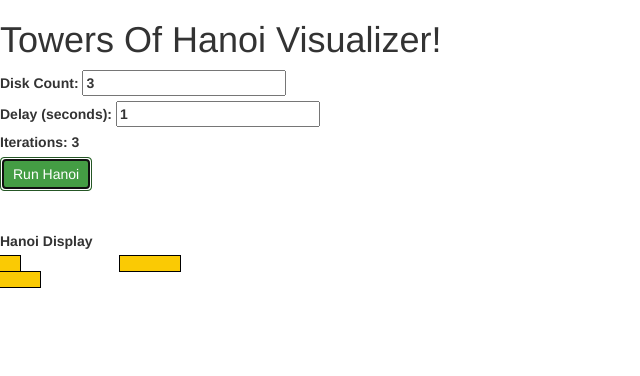
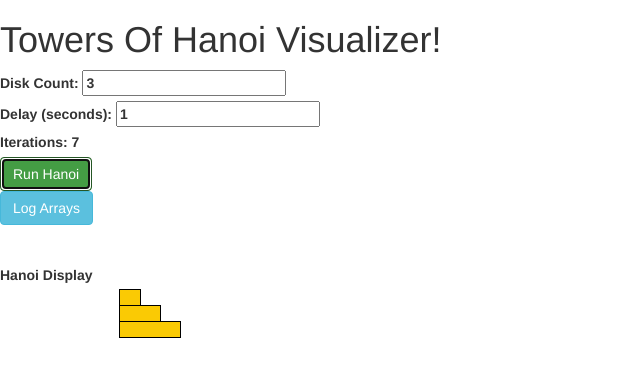
Before and after one commit to HazardDev/Hanoi, an Angular app: page / in a window 1280 px wide. Both pictures are taken after a click on the button "Run Hanoi". Shown: the top 376 px of the page, without its empty margins (0-640 px from the left). Built offline with nearby package versions, Linux system fonts and the light colour scheme.

Commit message:
At least it shows now

```diff
--- a/src/app/components/hanoi/hanoi.component.css
+++ b/src/app/components/hanoi/hanoi.component.css
@@ -8,7 +8,3 @@
 .hanoi-view {
 	display: inline-flex;
 }
-
-.hanoi-tower {
-	/*position: relative;*/
-}
--- a/src/app/components/hanoi/hanoi.component.html
+++ b/src/app/components/hanoi/hanoi.component.html
@@ -6,6 +6,9 @@
   <label>Iterations: {{iterations}}</label>
   <br>
   <button class="btn btn-success" (click)="hanoi()">Run Hanoi</button>
+  <br>
+  <button class="btn btn-info" (click)="printArr()">Log Arrays</button>
+
 </div>
 
 <br><br>
@@ -18,10 +21,10 @@
 			<div [hidden]="!A.includes(item) && item !== undefined" [style.width.px]="item * 20" class="hanoi-block" *ngFor="let item of A.reverse()"></div>
 		</div>
 		<div class="hanoi-tower" [style.width.px]="disks * 20">
-			<div [hidden]="!B.includes(item) && item !== undefined" [style.width.px]="item * 20" class="hanoi-block" *ngFor="let item of B"></div>
+			<div [hidden]="!B.includes(item) && item !== undefined" [style.width.px]="item * 20" class="hanoi-block" *ngFor="let item of B.reverse()"></div>
 		</div>
 		<div class="hanoi-tower" [style.width.px]="disks * 20">
-			<div [hidden]="!C.includes(item) && item !== undefined" [style.width.px]="item * 20" class="hanoi-block" *ngFor="let item of C"></div>
+			<div [hidden]="!C.includes(item) && item !== undefined" [style.width.px]="item * 20" class="hanoi-block" *ngFor="let item of C.reverse()"></div>
 		</div>
 	</div>
 
--- a/src/app/components/hanoi/hanoi.component.ts
+++ b/src/app/components/hanoi/hanoi.component.ts
@@ -1,4 +1,4 @@
-import { Component, OnInit } from '@angular/core';
+import { Component, OnInit, NgZone } from '@angular/core';
 
 @Component({
 	//moduleId: module.id,
@@ -8,51 +8,51 @@ import { Component, OnInit } from '@angular/core';
 })
 export class HanoiComponent {
 
+	constructor(private zone: NgZone){}
+
 	iterations: number = 0;
 	disks: number = 3;
 	A = []
 	B = []
 	C = []
 	seconds: number = 1;
-	doHanoi = function(disks: number, source: Array<number>, destination: Array<number>, spare: Array<number>,){
-		setTimeout(() =>
-		{
-			this.iterations++;
-			if (disks == 1) {
+	doHanoi = function (disks: number, source: Array<number>, using: Array<number>, destination: Array<number>, ) {
+				//console.log(this.iterations);
+				this.iterations++;
+				if (disks == 1) {
+						this.move(source, destination);
+					return;
+				}
+				this.doHanoi(disks - 1, source, destination, using);
 				this.move(source, destination);
-				return;
-			}
-			this.doHanoi(disks - 1, source, spare, destination);
-			this.move(source, destination);
-			this.doHanoi(disks - 1, spare, destination, source);
-		}, this.seconds * 1000);
+				this.doHanoi(disks - 1, using, source, destination);
+
 	}
 
-	move = function(source: Array<number>, destination: Array<number>){
-		setTimeout(()=>{
+	move = function (source: Array<number>, destination: Array<number>) {
+		setTimeout(() => {
 			destination.unshift(source.shift());
-		}, this.seconds * 1000);
+		}, 1000)
 	}
 
-	populate = function(top: number): Array<number>{
-		console.log("Populate Called");
+	populate = function (top: number): Array<number> {
 		let returnMe: Array<number> = [];
-		for(let i: number = top; i > 0; i--){
+		for (let i: number = top; i > 0; i--) {
 			returnMe.push(i);
 		}
 		return returnMe;
 	}
 
-	hanoi = function(){
+	hanoi = function () {
 		console.log("Running Hannoi");
 		this.iterations = 0;
 		this.A = this.populate(this.disks);
 		this.B = []
 		this.C = []
-		this.doHanoi(this.disks, this.A, this.C, this.B);
+		this.doHanoi(this.disks, this.A, this.B, this.C);
 	}
 
-	printArr = function(){
+	printArr = function () {
 		console.log(this.A);
 		console.log(this.B);
 		console.log(this.C);
```
